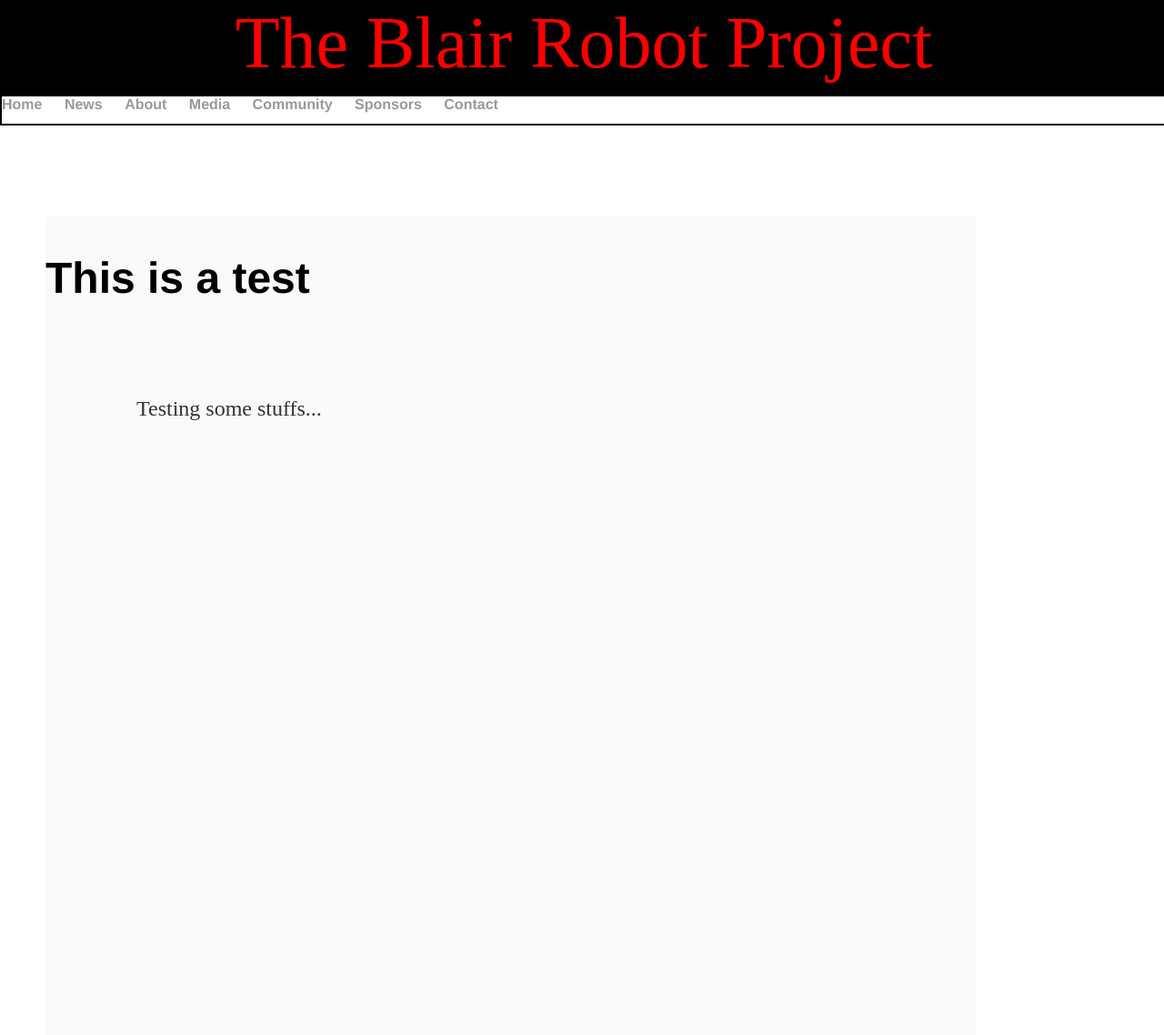
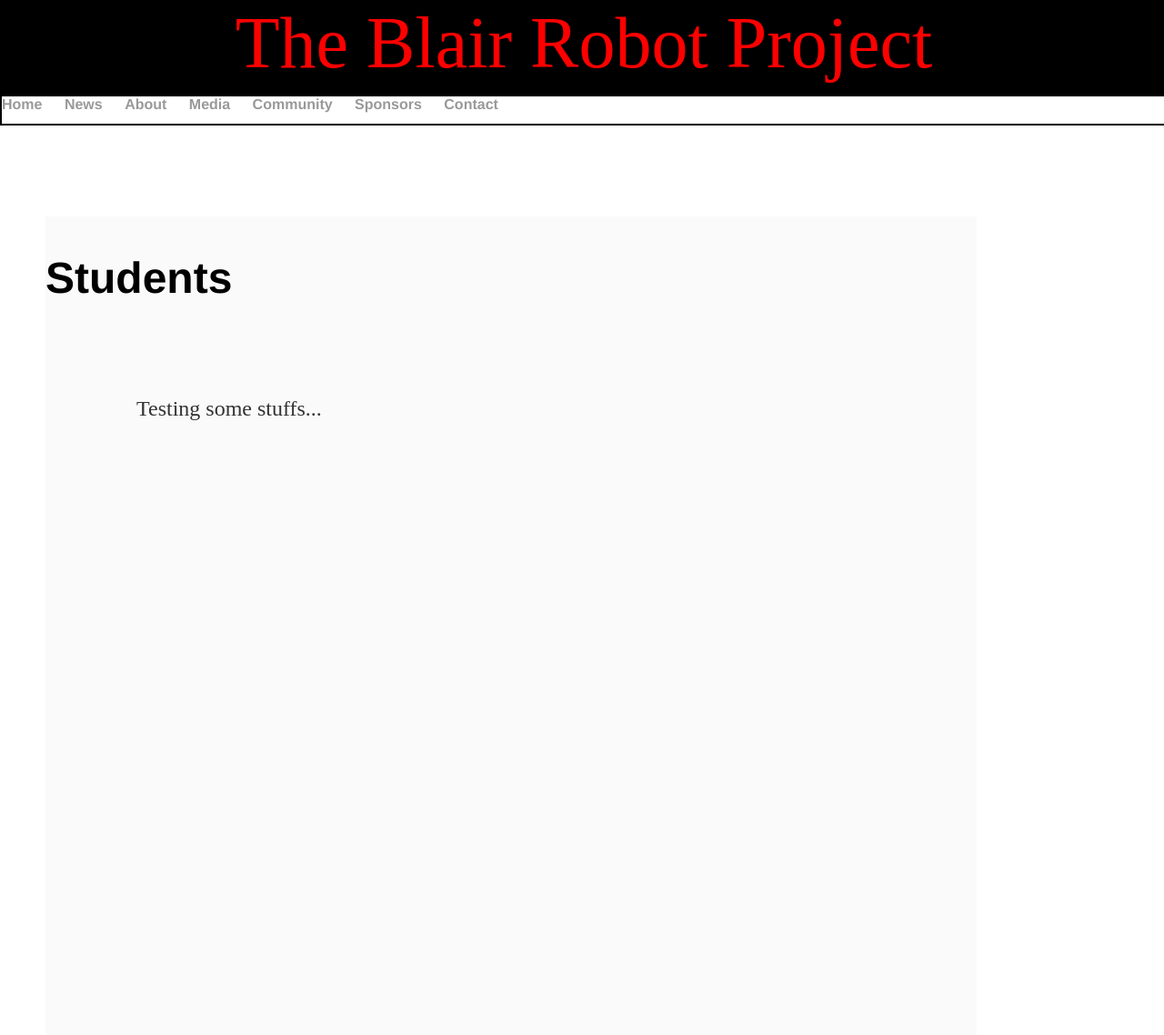
Before and after one commit to mouseythemouse/blair-robot-project.github.io, a Jekyll site: the page built from Students/index.html, in a window 1280 px wide. Shown: the whole page at 91% size. Built offline with Jekyll 4.4.1, drawn with Linux system fonts in a browser that asks for light colours.

Commit message:
Update index.html

```diff
--- a/Students/index.html
+++ b/Students/index.html
@@ -3,6 +3,6 @@ layout: default
 title: Students
 ---
 <div class="students">
-	<h2>This is a test</h2>
+	<h2>Students</h2>
 	<p>Testing some stuffs...</p>
 </div>
```
